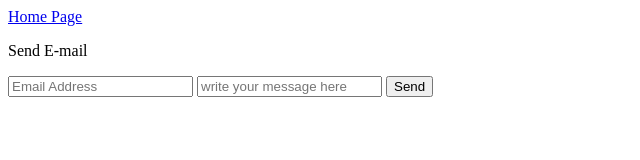
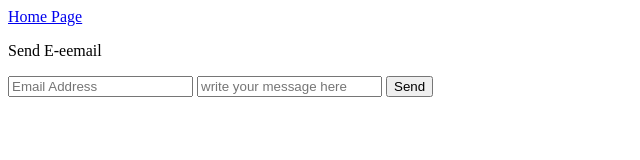
Before and after one commit to tozhang665/Little-Star, a plain HTML site: page Testimonials/testPage.html in a window 1280 px wide. Shown: the full height of the page, 0-640 px from the left. Drawn offline with Linux system fonts and the light colour scheme.

Commit message:
added some extra for testing

```diff
--- a/Testimonials/testPage.html
+++ b/Testimonials/testPage.html
@@ -9,7 +9,7 @@
 <body>
   <a href="../index.html">Home Page</a>
 
-  <p>Send E-mail</p>
+  <p>Send E-eemail</p>
 
   <!-- <form class="contact-form" action="contactform.php" method="post">
     <input type="text" name="name" placeholder="Full name">
```
